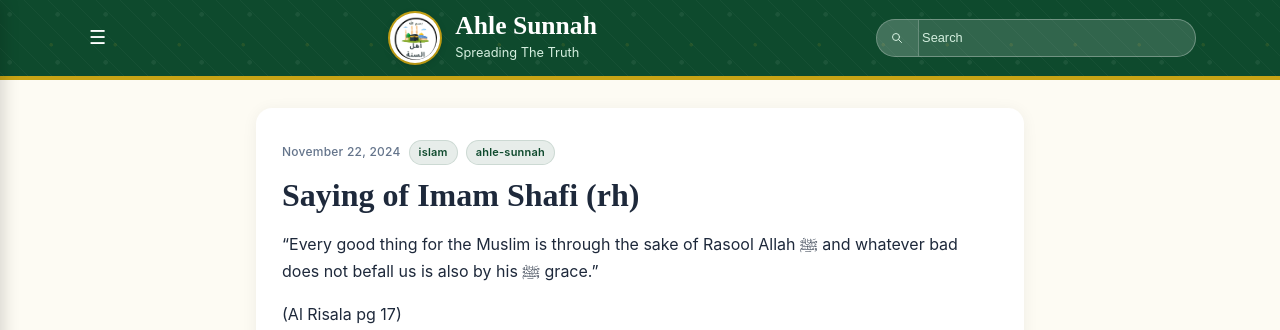
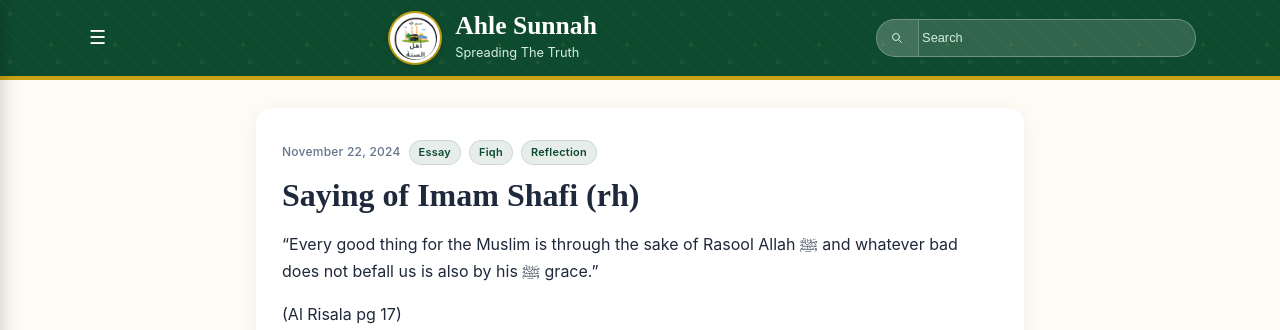
Before and after one commit to Fali17/ahlesunnah, a Jekyll site: the page built from _posts/2024-11-22-saying-of-imam-shafi-rh.md, in a window 1280 px wide and 1302 px high. Shown: the top 330 px of the window. Built offline with Jekyll 4.4.1, drawn with Linux system fonts in a browser that asks for light colours.

Commit message:
Update 2024-11-22-saying-of-imam-shafi-rh.md

```diff
--- a/_posts/2024-11-22-saying-of-imam-shafi-rh.md
+++ b/_posts/2024-11-22-saying-of-imam-shafi-rh.md
@@ -2,7 +2,7 @@
 layout: post
 title: "Saying of Imam Shafi (rh)"
 date: 2024-11-22 22:54:00 +0000
-tags: [islam, ahle-sunnah]
+tags: [Essay,Fiqh,Reflection]
 ---
 
 "Every good thing for the Muslim is through the sake of Rasool Allah ﷺ and whatever bad does not befall us is also by his ﷺ grace."
```
